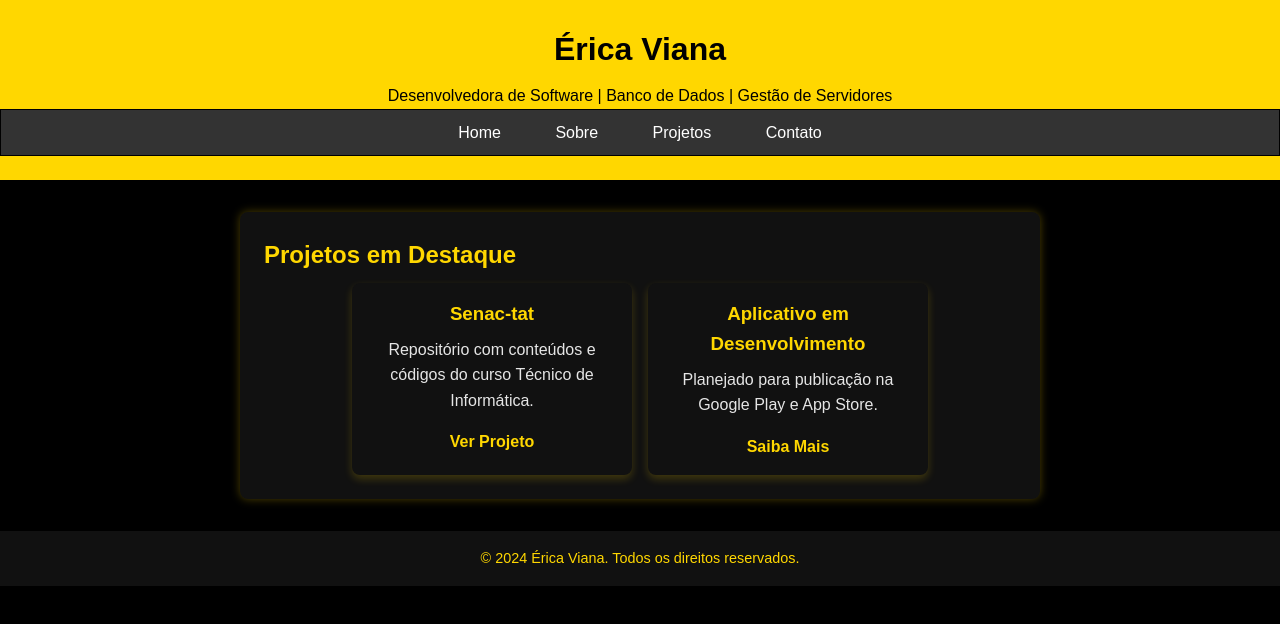
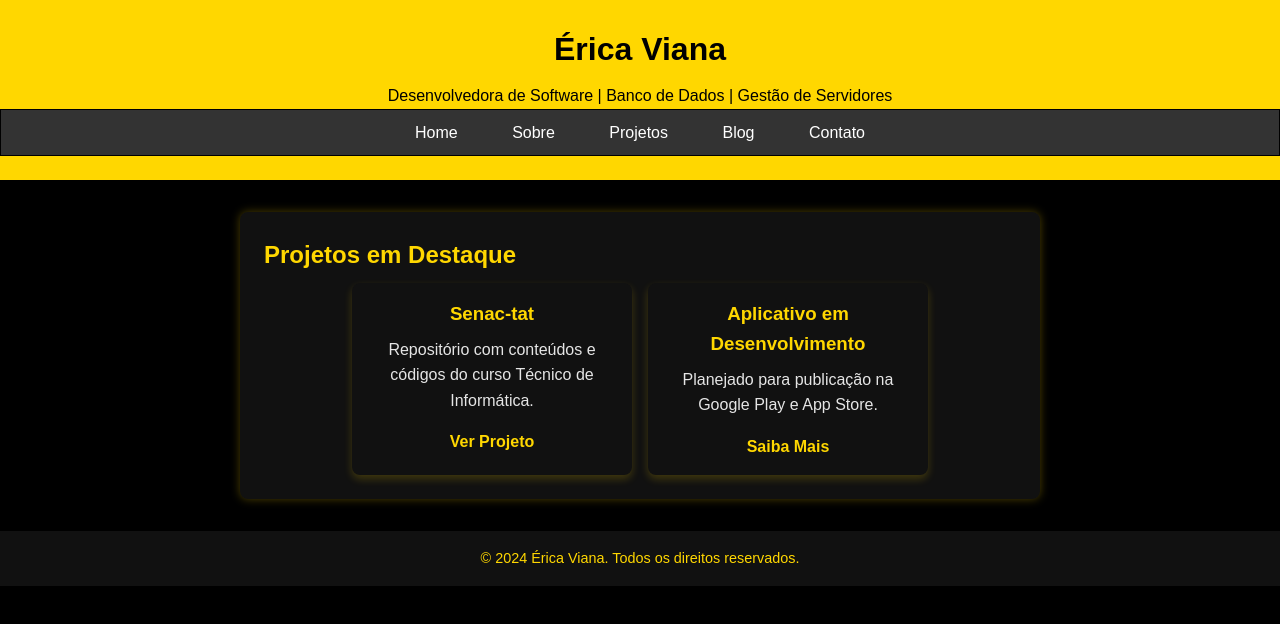
Before and after one commit to ericaviana12/ericaviana12.github.io, a plain HTML site: page projects.html in a window 1280 px wide. Drawn offline with Linux system fonts and the light colour scheme.

Commit message:
Update projects.html

```diff
--- a/projects.html
+++ b/projects.html
@@ -17,6 +17,7 @@
             <a href="index.html">Home</a> <!-- Link para a página inicial -->
             <a href="about.html">Sobre</a> <!-- Link para a página sobre -->
             <a href="projects.html">Projetos</a> <!-- Link para a página de projetos -->
+            <a href="blog.html">Blog</a> <!-- Link para a seção Blog, na página inicial -->
             <a href="contact.html">Contato</a> <!-- Link para a página de contato -->
         </nav> <!-- Fim da seção de navegação -->
     </header> <!-- Fim da seção de cabeçalho -->
```
